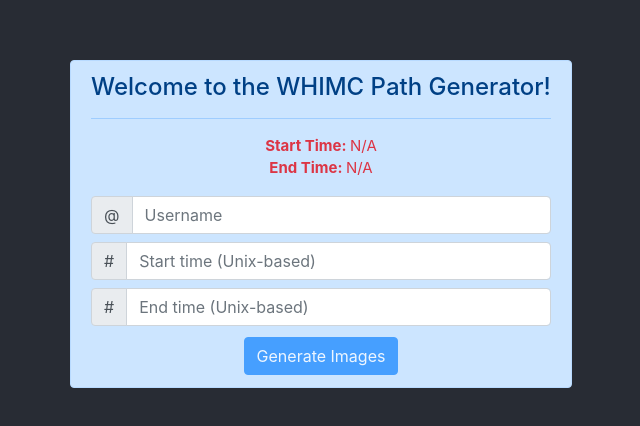
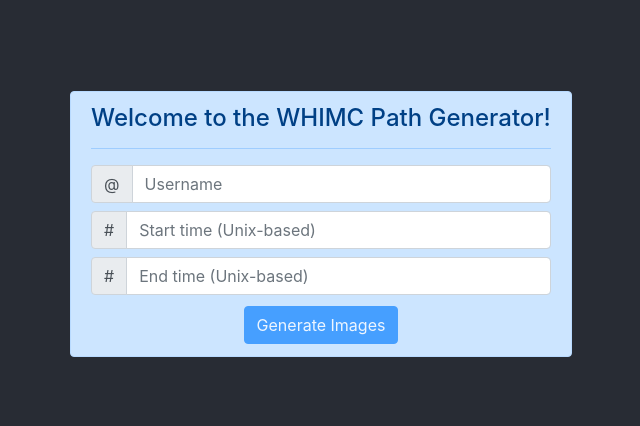
Before and after one commit to whimc/Path-Displayer, a React (Create React App) app: page / in a window 1280 px wide. Shown: the part 168-594 px from the top of the page, without its empty margins (319-959 px from the left). Built offline with nearby package versions, Linux system fonts and the light colour scheme.

Commit message:
Getting organized to prepare for API call

```diff
--- a/src/App.js
+++ b/src/App.js
@@ -2,12 +2,10 @@
 import './App.css';
 import 'bootstrap/dist/css/bootstrap.min.css';
 
-import Alert from 'react-bootstrap/Alert'
-import Button from 'react-bootstrap/Button'
-
-import WHIMCInput from './components/WHIMCInput'
+import PathDisplayer from './components/PathDisplayer';
 
 function App() {
+
   return (
     <div className="App">
       <link
@@ -18,12 +16,7 @@
       />
       <header className="App-header">
         <div>
-          <Alert variant="primary" className="mx-2">
-            <Alert.Heading>Welcome to the WHIMC Path Generator!</Alert.Heading>
-            <hr/>
-            <WHIMCInput/>
-            <Button variant="primary" disabled>Generate Images</Button>
-          </Alert>
+          <PathDisplayer />
         </div>
       </header>
     </div>
--- a/src/components/CustomInput.js
+++ b/src/components/CustomInput.js
@@ -28,6 +28,7 @@
             <InputGroup className={this.props.className}>
                 {prepend}
                 <FormControl
+                    onChange={this.props.onChange}
                     placeholder={this.props.text}
                     aria-label={this.props.text}
                     aria-describedby="basic-addon1"
--- /dev/null
+++ b/src/components/PathDisplayer.js
@@ -0,0 +1,26 @@
+import React from 'react';
+
+import Alert from 'react-bootstrap/Alert'
+
+import WHIMCInput from './WHIMCInput';
+
+class PathDisplayer extends React.Component {
+
+    constructor(props) {
+        super(props);
+    }
+
+    render() {
+        return (
+            <Alert variant="primary" className="mx-2">
+                <Alert.Heading>Welcome to the WHIMC Path Generator!</Alert.Heading>
+                <hr />
+                <WHIMCInput />
+                {/* TODO: Render loading icon / images */}
+            </Alert>
+        )
+    }
+
+}
+
+export default PathDisplayer;
--- a/src/components/TimeDisplayer.js
+++ b/src/components/TimeDisplayer.js
@@ -4,26 +4,41 @@
 
 class TimeDisplayer extends React.Component {
 
-    constructor(props) {
-        super(props);
-        this.state = {
-            startTime: '',
-            endTime: '',
-        };
-    }
+    render() {
+        var startTimeClass = "p-0 m-0 " + GetTimeColorClass(this.props.input.start_time);
+        var endTimeClass = "p-0 m-0 " + GetTimeColorClass(this.props.input.end_time);
+        var formatStartTime = FormatTimestamp(this.props.input.start_time)
+        var formatEndTime = FormatTimestamp(this.props.input.end_time)
 
-    render() {
-        var startTimeClass = "p-0 m-0 " + GetTimeColorClass(this.props.startTime);
-        var endTimeClass = GetTimeColorClass(this.props.endTime);
+        let startTimeSection = (null)
+        if (this.props.input.start_time) {
+            startTimeSection =
+                <p className={startTimeClass}>
+                    <b>Start Time: </b> {formatStartTime}
+                </p>
+        }
+
+        let endTimeSection = (null)
+        if (this.props.input.end_time) {
+            endTimeSection =
+                <p className={endTimeClass}>
+                    <b>End Time: </b> {formatEndTime}
+                </p>
+        }
+
+        let output = (null)
+
+        if (startTimeSection || endTimeSection) {
+            output =
+            (<div style={{ fontSize: 15 }} className="pb-3">
+                {startTimeSection}
+                {endTimeSection}
+            </div>)
+        }
 
         return (
-            <div style={{fontSize: 15}}>
-                <p className={startTimeClass}>
-                    <b>Start Time: </b> {FormatTimestamp(this.props.startTime)}
-                </p>
-                <p className={endTimeClass}>
-                    <b>End Time: </b> {FormatTimestamp(this.props.endTime)}
-                </p>
+            <div>
+                {output}
             </div>
         );
     }
--- a/src/components/WHIMCInput.js
+++ b/src/components/WHIMCInput.js
@@ -1,16 +1,63 @@
 import React from 'react';
+
+import Button from 'react-bootstrap/Button'
 
 import CustomInput from './CustomInput';
 import TimeDisplayer from './TimeDisplayer';
 
 class WHIMCInput extends React.Component {
+
+    constructor(props) {
+        super(props);
+
+        this.handleUsernameChange = this.handleUsernameChange.bind(this);
+        this.handleStartTimeChange = this.handleStartTimeChange.bind(this);
+        this.handleEndTimeChange = this.handleEndTimeChange.bind(this);
+
+        this.state = {
+            username: '',
+            start_time: '',
+            end_time: ''
+        };
+    }
+
+    handleUsernameChange(e) {
+        this.setState({ username: e.target.value });
+    }
+
+    handleStartTimeChange(e) {
+        this.setState({ start_time: e.target.value });
+    }
+
+    handleEndTimeChange(e) {
+        this.setState({ end_time: e.target.value })
+    }
+
     render() {
         return (
             <div>
-                <TimeDisplayer/>
-                <CustomInput symbol="@" text="Username" className="pb-2" />
-                <CustomInput symbol="#" text="Start time (Unix-based)" className="pb-2" />
-                <CustomInput symbol="#" text="End time (Unix-based)" className="pb-2" />
+                <TimeDisplayer
+                    input={this.state}
+                />
+                <CustomInput
+                    symbol="@"
+                    text="Username"
+                    onChange={this.handleUsernameChange}
+                    className="pb-2"
+                />
+                <CustomInput
+                    symbol="#"
+                    text="Start time (Unix-based)"
+                    onChange={this.handleStartTimeChange}
+                    className="pb-2"
+                />
+                <CustomInput
+                    symbol="#"
+                    text="End time (Unix-based)"
+                    onChange={this.handleEndTimeChange}
+                    className="pb-2"
+                />
+                <Button variant="primary" disabled>Generate Images</Button>
             </div>
         )
     }
--- a/src/helpers.js
+++ b/src/helpers.js
@@ -18,7 +18,7 @@
 
 export function FormatTimestamp(timestamp) {
     if (!IsValidDate(timestamp)) {
-        return "N/A";
+        return "N/A" + (timestamp ? ` (${timestamp})` : "");
     }
 
     timestamp = parseInt(timestamp) * 1000
```
